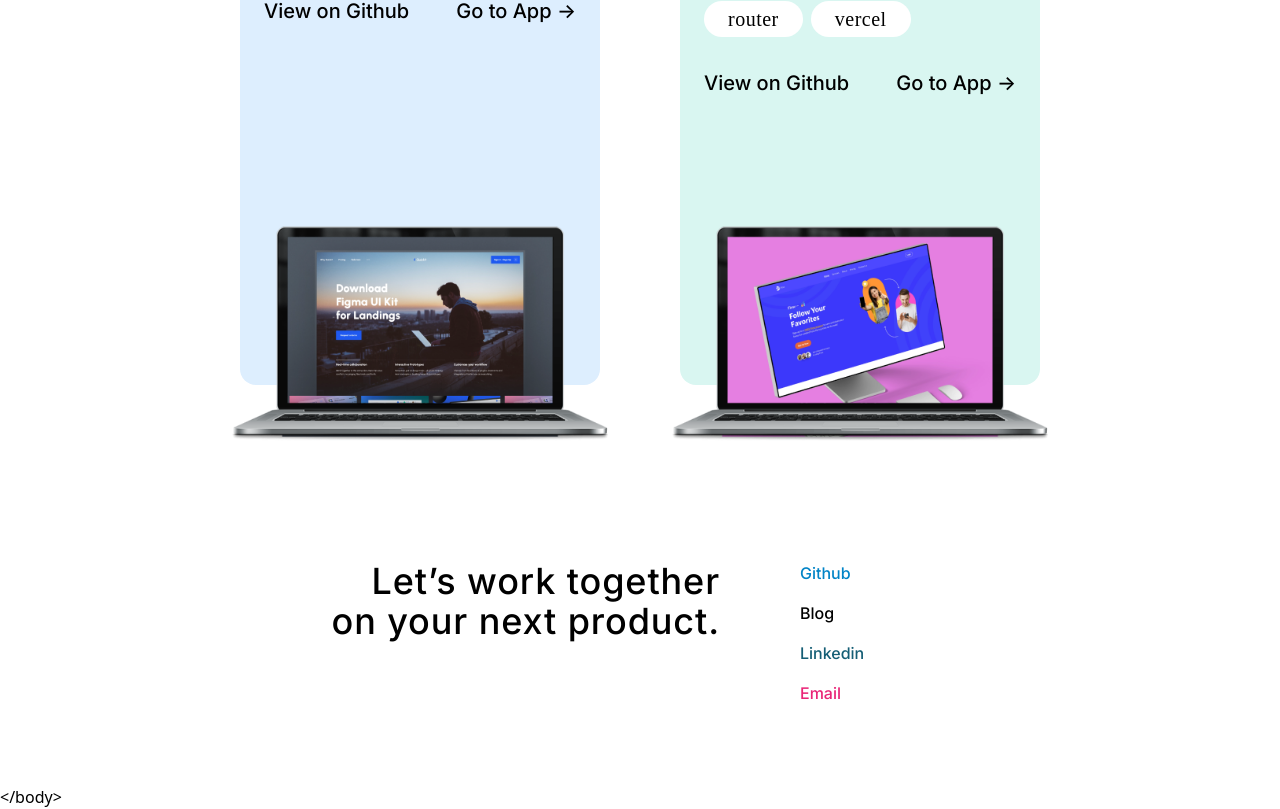
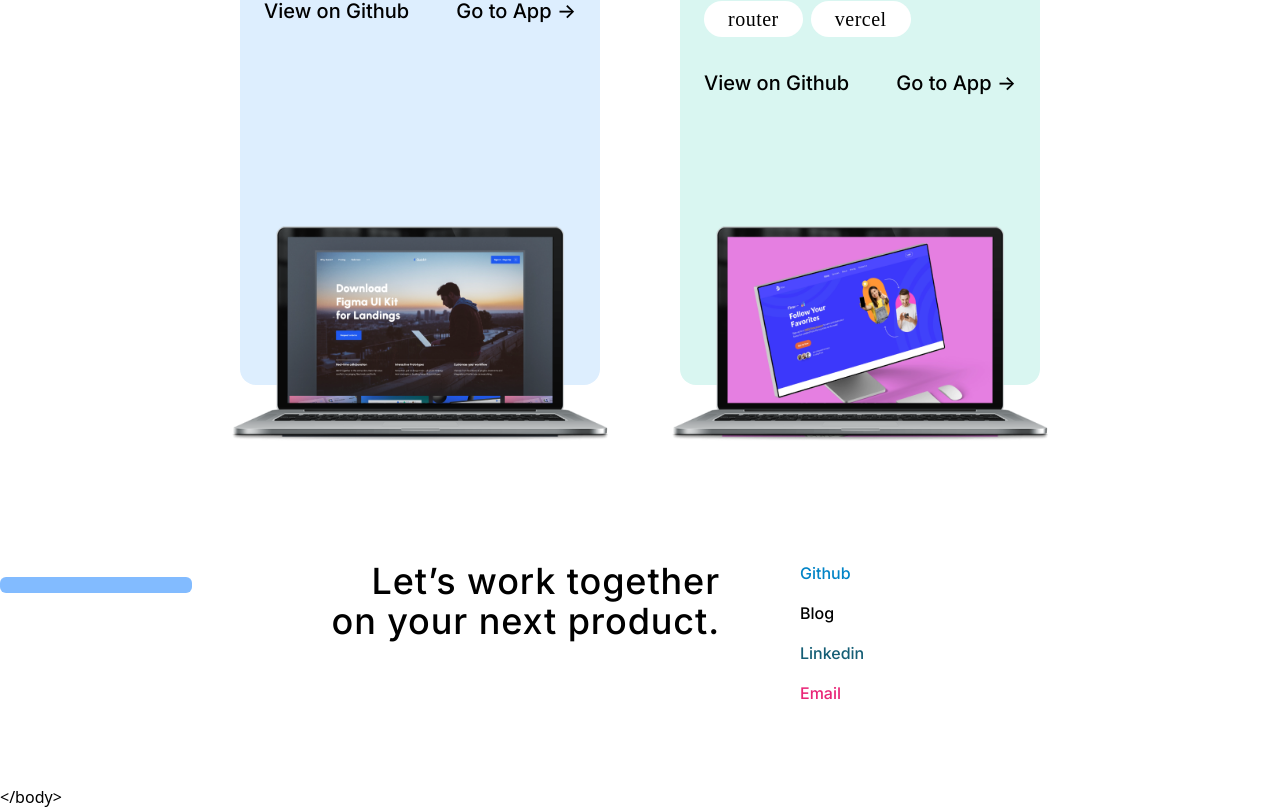
Before and after one commit to Workintech/FSWeb-Frontend-Challenge, a React (Vite) app: page / in a window 1280 px wide. Shown: the part 2264-3073 px from the top of the page. Built offline with nearby package versions, Linux system fonts and the light colour scheme; a web font is replaced by a local one.

Commit message:
layout revize

```diff
--- a/src/components/Footer.jsx
+++ b/src/components/Footer.jsx
@@ -7,9 +7,12 @@ export default function Footer (){
 
     return(
         <>
-        <main className="px-10 py-10 md:px-60 md:py-20  md:grid md:grid-cols-3 gap-10">
-            <p className="col-span-2 text-3xl md:text-4xl mt-4 md:mb-8 tracking-wide leading-loose font-medium md:pl-20 text-right pr-10">
+        <main className="relative px-10 py-10 md:px-60 md:py-20  md:grid md:grid-cols-3 gap-10">
+            <p className="relative col-span-2 text-3xl md:text-4xl mt-4 md:mb-8 tracking-wide leading-loose font-medium md:pl-20 text-right pr-10 z-10">
                 {goodbye}</p>
+            <div className="absolute inset-0 flex  z-0">
+                <div className="bg-blue2 rounded-md absolute w-18 md:w-48 h-4 left-0 md:left-120 top-28"></div>
+            </div>
             <div className="flex justify-around gap-4 mt-4 md:flex-col md:justify-center font-medium">
                 <a className="text-sky-600" href="">Github</a>
                 <a className="text-black" href="">Blog</a>
--- a/src/components/Profile.jsx
+++ b/src/components/Profile.jsx
@@ -33,7 +33,7 @@ export default function Profile (){
                     <div className="relative">
                         <h2 className="text-xl font-medium py-8 z-10 relative font-playfair tracking-wide">{about}</h2>
                         <div className="absolute inset-0 flex items-center justify-center z-0">
-                            <div className="bg-blue2 rounded-md absolute w-18 md:w-24 h-4 left-0 md:-left-8 bottom-[-2rem] top-8"></div>
+                            <div className="bg-blue2 rounded-md absolute w-18 md:w-24 h-4 left-0 md:-left-8 bottom-[-2rem] top-12"></div>
                         </div>
                     </div>
                     <p>{aboutInfo}</p>
```
